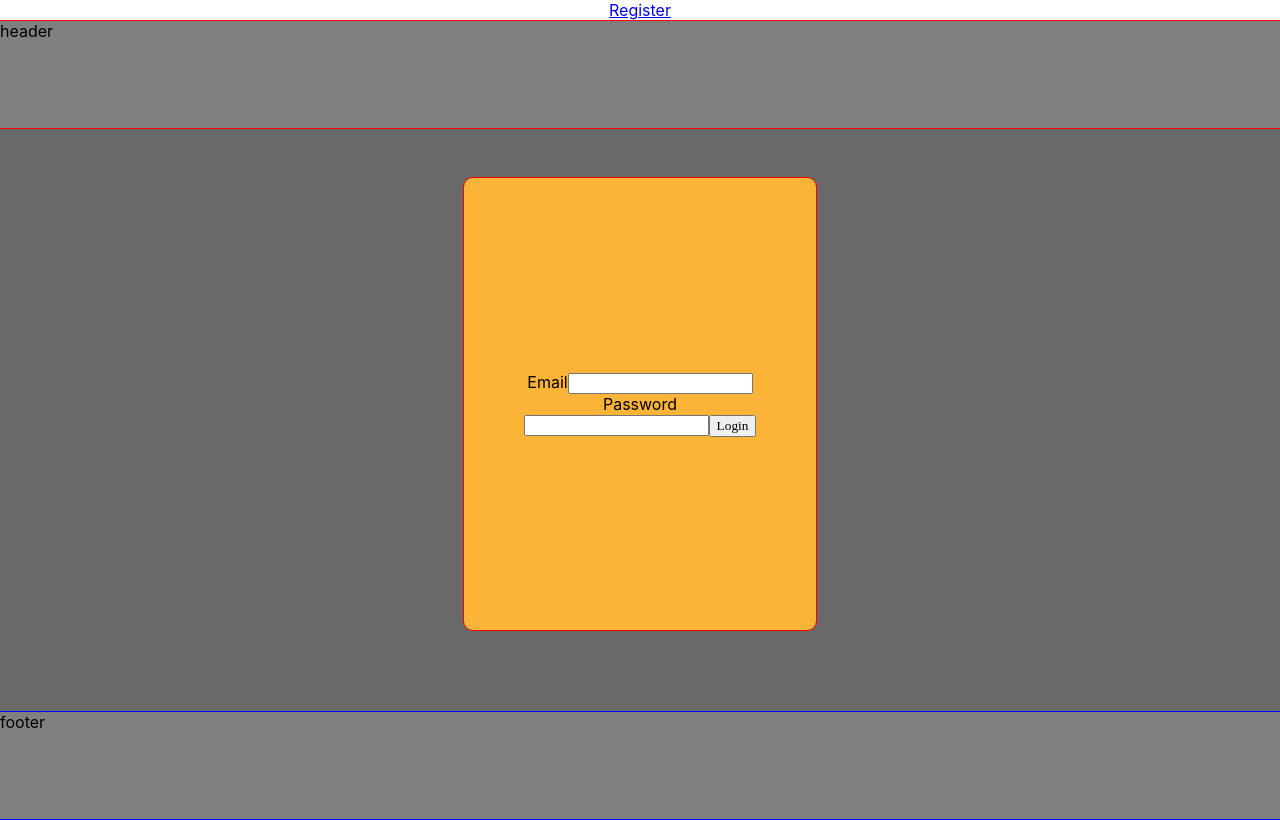
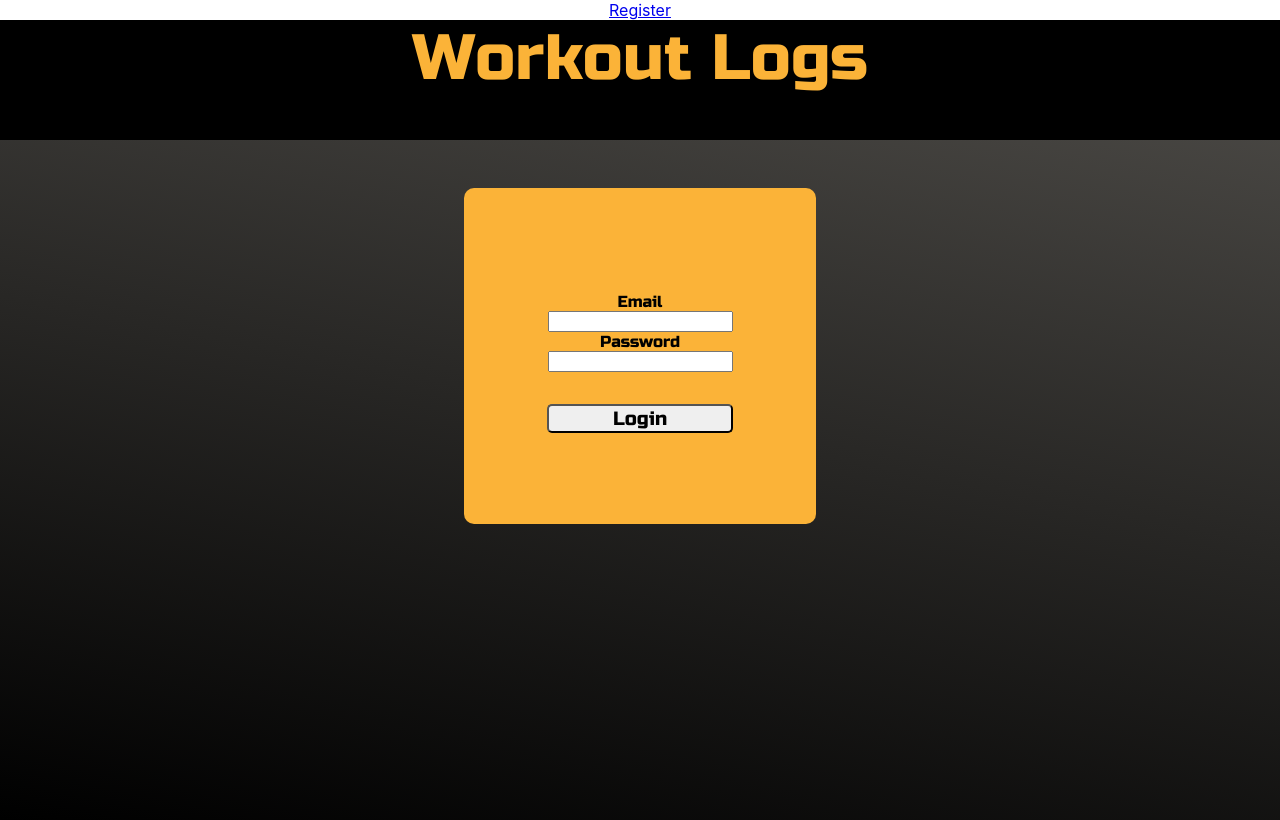
Before and after one commit to weightlifter-lambda/front-end, a React (Create React App) app: page / in a window 1280 px wide. Built offline with nearby package versions, Linux system fonts and the light colour scheme.

Commit message:
styling and email validation

```diff
--- a/src/components/LoginForm.js
+++ b/src/components/LoginForm.js
@@ -17,24 +17,32 @@ const Container = styled.body`
   align-items: center;
   height: 100vh;
   width: 100vw;
-  background: dimgrey;
+  background: rgb(0, 0, 0);
+  background: linear-gradient(
+    11deg,
+    rgba(0, 0, 0, 1) 0%,
+    rgba(80, 78, 74, 1) 100%
+  );
 `;
 const Header = styled.header`
   display: flex;
   height: 15%;
   width: 100%;
-  border: 1px solid red;
-  background: grey;
+  justify-content: center;
+  font-family: "Russo One";
+  font-size: 4rem;
+  color: #fbb338;
+  background: black;
 `;
 const Login = styled.div`
   display: flex;
-  height: 50%;
+  height: 30%;
   width: 20%;
+  justify-content: center;
+  align-items: center;
   margin: 3em 0 5em 0;
   padding: 3rem;
-  justify-content: center;
-  align-items: center;
-  border: 1px solid red;
+  font-family: "Russo One";
   border-radius: 10px;
   background: #fbb338;
 `;
@@ -46,7 +54,12 @@ const Fields = styled.div`
   font-family: "Russo One";
 `;
 const Button = styled.button`
+  height: 30%;
+  width: 75%;
+  margin-bottom: 20px;
   font-family: "Russo One";
+  font-size: 1.2rem;
+  border-radius: 5px;
   &:hover {
     background: #06a8ff;
   }
@@ -55,8 +68,8 @@ const Footer = styled.footer`
   display: flex;
   height: 15%;
   width: 100%;
-  border: 1px solid blue;
-  background: grey;
+  justify-content: center;
+  color: white;
 `;
 
 const LoginForm = props => {
@@ -68,7 +81,22 @@ const LoginForm = props => {
 
   const validateForm = () => {
     let schema = yup.object().shape({
-      email: yup.string().email()
+      email: yup.string().email("email"),
+      password: yup
+        .string()
+        .required()
+        .min(8, "bad password")
+    });
+
+    schema
+      .isValid({
+        email: user.email,
+        password: user.password
+      })
+
+      .then(function(valid) {
+        console.log(valid);
+        return valid;
       });
   };
   const handleChanges = e => {
@@ -86,9 +114,10 @@ const LoginForm = props => {
   };
   return (
     <Container>
-      <Header>header</Header>
+      <Header>Workout Logs</Header>
       <Login>
         <form onSubmit={handleSubmit}>
+          <Fields>
             <label>Email</label>
             <input
               type="email"
@@ -103,10 +132,11 @@ const LoginForm = props => {
               name="password"
               onChange={handleChanges}
             />
+          </Fields>
           <Button onClick={validateForm}> Login </Button>
         </form>
       </Login>
-      <Footer>footer</Footer>
+      {/* <Footer>footer</Footer> */}
     </Container>
   );
 };
--- a/src/components/SignUpForm.js
+++ b/src/components/SignUpForm.js
@@ -17,24 +17,32 @@ const Container = styled.body`
   align-items: center;
   height: 100vh;
   width: 100vw;
-  background: dimgrey;
+  background: rgb(0, 0, 0);
+  background: linear-gradient(
+    11deg,
+    rgba(0, 0, 0, 1) 0%,
+    rgba(80, 78, 74, 1) 100%
+  );
 `;
 const Header = styled.header`
   display: flex;
   height: 15%;
   width: 100%;
-  border: 1px solid red;
-  background: grey;
+  justify-content: center;
+  font-family: "Russo One";
+  font-size: 4rem;
+  color: #fbb338;
+  background: black;
 `;
 const Login = styled.div`
   display: flex;
-  height: 50%;
+  height: 30%;
   width: 20%;
+  justify-content: center;
+  align-items: center;
   margin: 3em 0 5em 0;
   padding: 3rem;
-  justify-content: center;
-  align-items: center;
-  border: 1px solid red;
+  font-family: "Russo One";
   border-radius: 10px;
   background: #fbb338;
 `;
@@ -46,7 +54,12 @@ const Fields = styled.div`
   font-family: "Russo One";
 `;
 const Button = styled.button`
+  height: 30%;
+  width: 75%;
+  margin-bottom: 20px;
   font-family: "Russo One";
+  font-size: 1.2rem;
+  border-radius: 5px;
   &:hover {
     background: #06a8ff;
   }
@@ -55,8 +68,8 @@ const Footer = styled.footer`
   display: flex;
   height: 15%;
   width: 100%;
-  border: 1px solid blue;
-  background: grey;
+  justify-content: center;
+  color: white;
 `;
 const SignUpForm = props => {
   const [user, setUser] = useState({
@@ -68,8 +81,11 @@ const SignUpForm = props => {
 
   const validateForm = () => {
     let schema = yup.object().shape({
-      email: yup.string().email(),
-      password: yup.string().required()
+      email: yup.string().email("email"),
+      password: yup
+        .string()
+        .required()
+        .min(8, "bad password")
     });
 
     schema
@@ -77,6 +93,7 @@ const SignUpForm = props => {
         email: user.email,
         password: user.password
       })
+
       .then(function(valid) {
         console.log(valid);
         return valid;
@@ -88,6 +105,7 @@ const SignUpForm = props => {
       ...user,
       [e.target.name]: e.target.value
     });
+    console.log(e.target.value);
   };
 
   const handleSubmit = e => {
@@ -102,7 +120,7 @@ const SignUpForm = props => {
   };
   return (
     <Container>
-      <Header>header</Header>
+      <Header>Workout Logs</Header>
       <Login>
         <form onSubmit={handleSubmit}>
           <Fields>
@@ -139,7 +157,7 @@ const SignUpForm = props => {
           <Button onClick={validateForm}> Register </Button>
         </form>
       </Login>
-      <Footer>footer</Footer>
+      {/* <Footer>footer</Footer> */}
     </Container>
   );
 };
--- a/src/index.css
+++ b/src/index.css
@@ -1,13 +1,17 @@
+@import url("https://fonts.googleapis.com/css?family=Russo+One&display=swap");
 body {
   margin: 0;
-  font-family: -apple-system, BlinkMacSystemFont, 'Segoe UI', 'Roboto', 'Oxygen',
-    'Ubuntu', 'Cantarell', 'Fira Sans', 'Droid Sans', 'Helvetica Neue',
+
+  font-family: -apple-system, BlinkMacSystemFont, "Segoe UI", "Roboto", "Oxygen",
+    "Ubuntu", "Cantarell", "Fira Sans", "Droid Sans", "Helvetica Neue",
     sans-serif;
+
+  /* font-family: , "Ubuntu", sans-serif; */
   -webkit-font-smoothing: antialiased;
   -moz-osx-font-smoothing: grayscale;
 }
 
 code {
-  font-family: source-code-pro, Menlo, Monaco, Consolas, 'Courier New',
+  font-family: source-code-pro, Menlo, Monaco, Consolas, "Courier New",
     monospace;
 }
```
Lines whose indentation alone changed are shown as unchanged.
